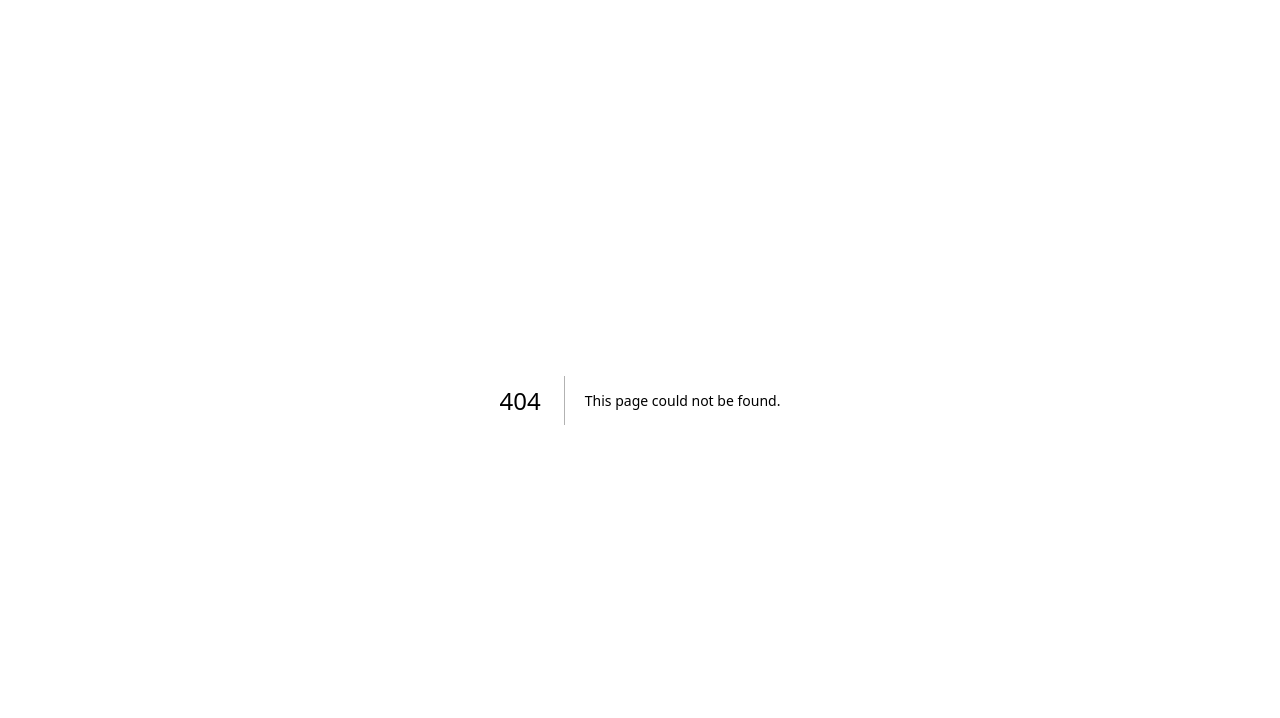
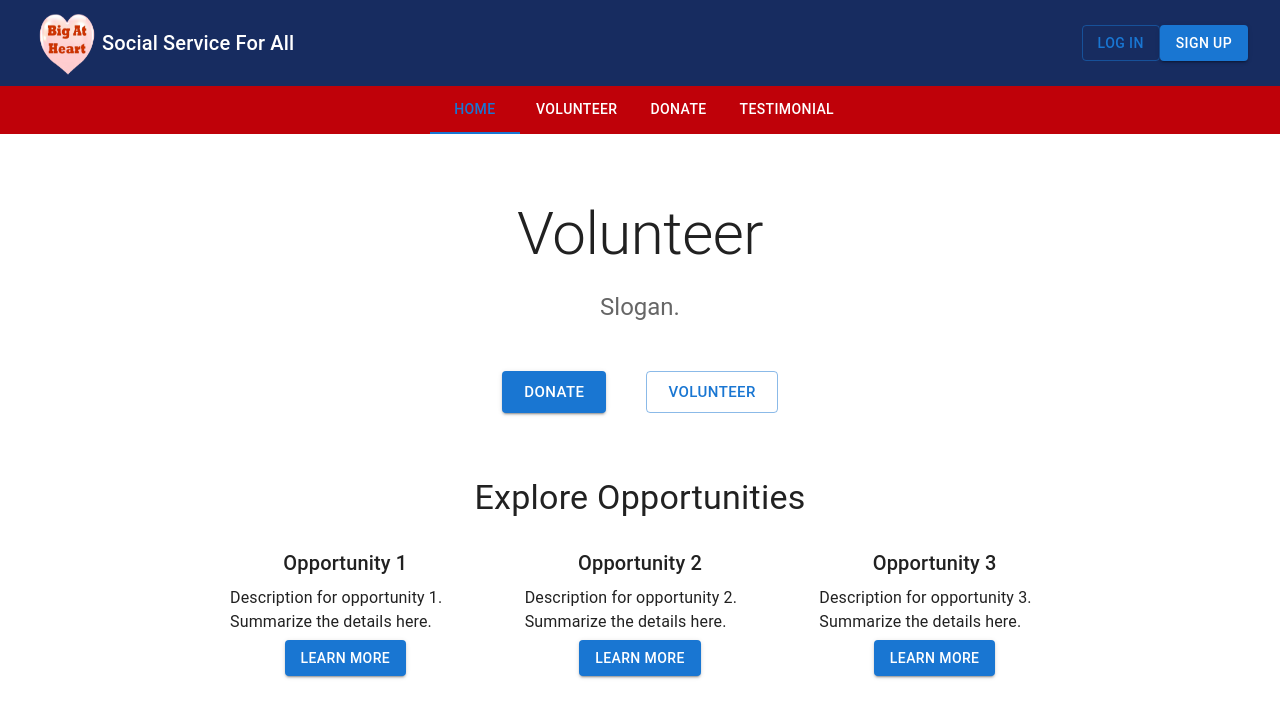
Before and after one commit to Soneul/Hack4Good, a Next.js app: page /volunteer in a window 1280 px wide. Before the commit this address had no page. Shown: the top 718 px of the page. Built offline with nearby package versions, Linux system fonts and the light colour scheme.

Commit message:
Added volunteer routing

```diff
--- a/src/pages/about.js
+++ /dev/null
@@ -1,3 +0,0 @@
-export default function About() {
-  return <div>About us page</div>;
-}
--- /dev/null
+++ b/src/pages/volunteer.js
@@ -0,0 +1,98 @@
+import React, { useState } from "react";
+import NavigationBar from "../components/NavigationBar";
+import { Typography, Button, Box, Container, Grid, Paper } from "@mui/material";
+
+export default function Volunteer() {
+  const [value, setValue] = useState(0);
+
+  const handleChange = (event, newValue) => {
+    setValue(newValue);
+  };
+
+  return (
+    <Box>
+      {/* AppBar with navigation links */}
+      <NavigationBar value={value} handleChange={handleChange} />
+
+      {/* Main image section */}
+      <Container maxWidth="lg" component="main" sx={{ pt: 8, pb: 6 }}>
+        <Typography
+          component="h1"
+          variant="h2"
+          align="center"
+          color="textPrimary"
+          gutterBottom
+        >
+          Volunteer
+        </Typography>
+        <Typography
+          variant="h5"
+          align="center"
+          color="textSecondary"
+          component="p"
+        >
+          Slogan.
+        </Typography>
+      </Container>
+
+      {/* Action buttons */}
+      <Container maxWidth="md" component="main">
+        <Grid container spacing={5} justifyContent="center">
+          <Grid item>
+            <Button variant="contained" color="primary" size="large">
+              Donate
+            </Button>
+          </Grid>
+          <Grid item>
+            <Button variant="outlined" color="primary" size="large">
+              Volunteer
+            </Button>
+          </Grid>
+        </Grid>
+      </Container>
+
+      {/* Explore Opportunities section */}
+      <Container maxWidth="md" component="section" sx={{ py: 8 }}>
+        <Typography
+          variant="h4"
+          align="center"
+          color="textPrimary"
+          gutterBottom
+        >
+          Explore Opportunities
+        </Typography>
+        <Grid container spacing={4} justifyContent="center">
+          {/* Temporary items mapped here */}
+          {[...Array(3)].map((_, index) => (
+            <Grid item key={index} xs={12} sm={6} md={4}>
+              <Paper
+                elevation={0}
+                sx={{
+                  padding: 2,
+                  display: "flex",
+                  flexDirection: "column",
+                  alignItems: "center",
+                }}
+              >
+                <Typography variant="h6" component="h3" gutterBottom>
+                  {`Opportunity ${index + 1}`}
+                </Typography>
+                <Typography variant="body1" gutterBottom>
+                  Description for opportunity {index + 1}. Summarize the details
+                  here.
+                </Typography>
+                <Button
+                  variant="contained"
+                  color="primary"
+                  sx={{ marginTop: "auto" }}
+                >
+                  Learn More
+                </Button>
+              </Paper>
+            </Grid>
+          ))}
+        </Grid>
+      </Container>
+    </Box>
+  );
+}
```
